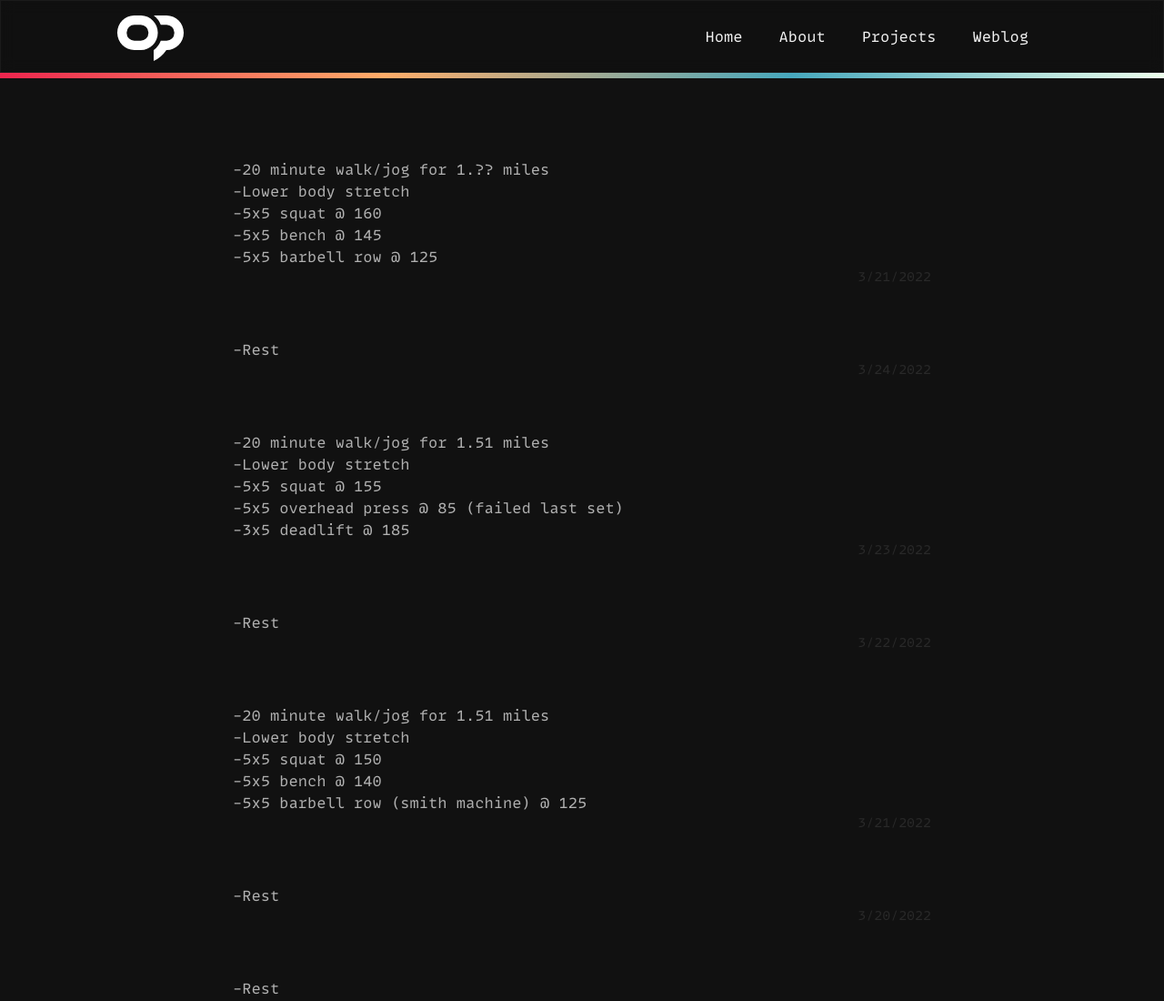
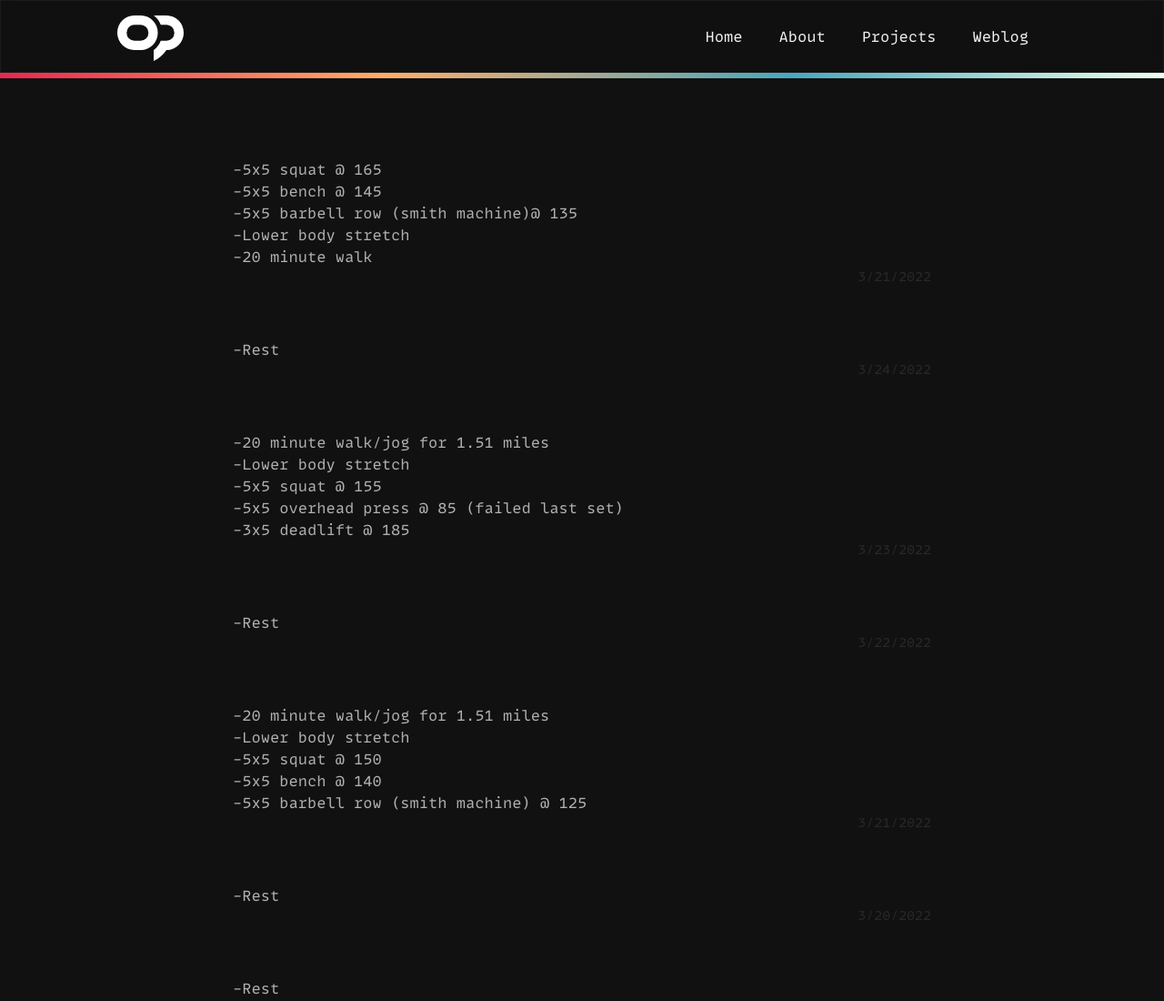
Before and after one commit to orenpajela/orenpajelawebsite, a plain HTML site: page fitness.html in a window 1280 px wide. Shown: the top 1100 px of the page at 91% size. Drawn offline with nearby package versions, Linux system fonts and the light colour scheme.

Commit message:
Update fitness.html

```diff
--- a/fitness.html
+++ b/fitness.html
@@ -42,7 +42,7 @@
   <div class="color-bar wf-section"></div>
   <div class="weblog-section wf-section">
 	<div class="fitness-div">
-	    <p class="weblog-paragraph">-20 minute walk/jog for 1.?? miles<br>-Lower body stretch<br>-5x5 squat @ 160<br>-5x5 bench @ 145<br>-5x5 barbell row @ 125<br></p>
+	    <p class="weblog-paragraph">-5x5 squat @ 165<br>-5x5 bench @ 145<br>-5x5 barbell row (smith machine)@ 135<br>-Lower body stretch<br>-20 minute walk<br></p>
 	    <p class="weblog-date">3/21/2022</p>
 	</div>
     <div class="fitness-div">
```
